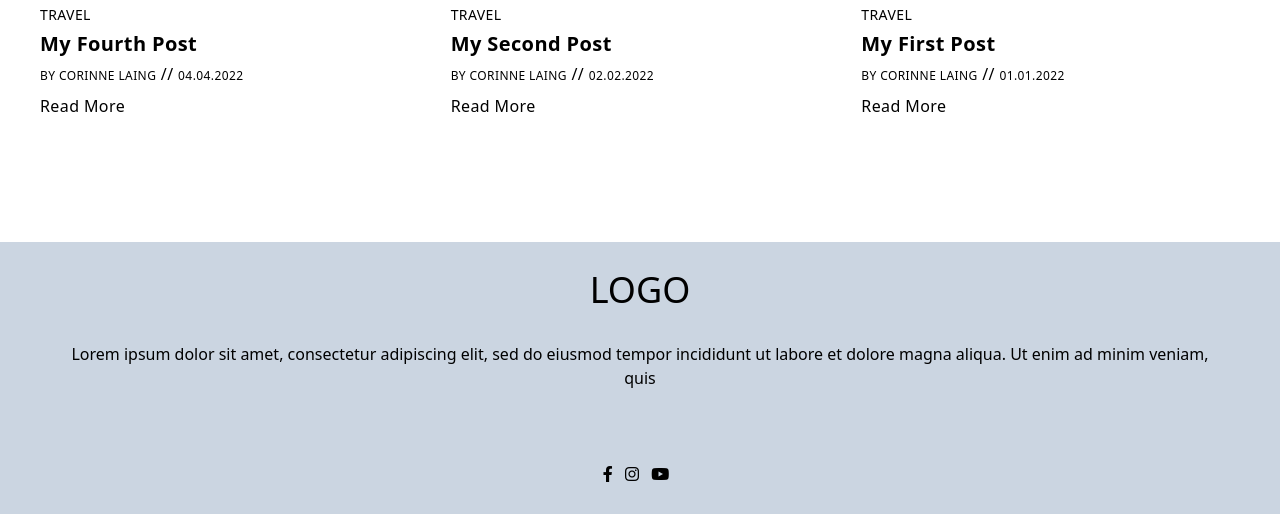
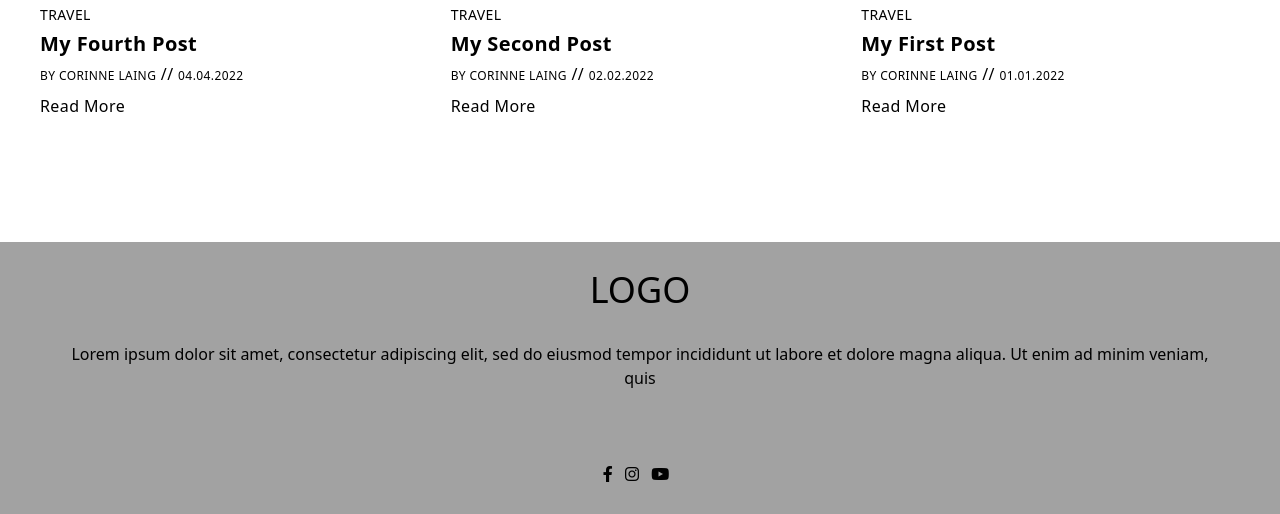
Before and after one commit to RinnieRambler/bootcamp-blog-project, a Jekyll site: the page built from index.html, in a window 1280 px wide. Shown: the part 606-1120 px from the top of the page. Built offline with Jekyll 4.4.1, drawn with Linux system fonts in a browser that asks for light colours; nearby versions of some CDN libraries.

Commit message:
Styling Search / Footer
changed gray shade of footer
Styled search buttons

```diff
--- a/_includes/footer.html
+++ b/_includes/footer.html
@@ -1,4 +1,4 @@
-<footer class="p-2 text-center bg-slate-300">
+<footer class="p-2 text-center bg-[#a2a2a2]">
     <div class="p-5">
         <a class="p-5 text-4xl" href="/index.html">LOGO</a>
         <p class="p-8"> Lorem ipsum dolor sit amet, consectetur adipiscing elit, sed do eiusmod tempor
--- a/search-doc.html
+++ b/search-doc.html
@@ -1,10 +1,10 @@
 ---
 layout: default
 ---
-<section class="p-8">
+<section class="p-8 bg-black">
 
     <!-- HTML elements for search -->
-    <input type="text" id="search-input" placeholder="Search blog posts..">
+    <input type="text" id="search-input" class="p-2" placeholder="Search blog posts..">
     <div id="results-container" class="grid grid-cols-3"></div>
 
 <!-- or without installing anything -->
@@ -16,7 +16,7 @@
   resultsContainer: document.getElementById('results-container'),
   noResultsText: 'No results found',
   json: '/search.json',
-  searchResultTemplate: '<div class="block my-2 odd:bg-orange-100 even:bg-orange-300 hover:bg-orange-400 px-10 py-1 uppercase tracking-wide"><a href="{{ site.url }}{url}">{title}</a></div>'
+  searchResultTemplate: '<div class="block my-2 hover:bg-[#898989] text-black bg-[#a2a2a2] px-10 py-1 uppercase tracking-wide text-sm flex items-center"><a href="{{ site.url }}{url}">{title}</a></div>'
 })
     </script>
 
```
